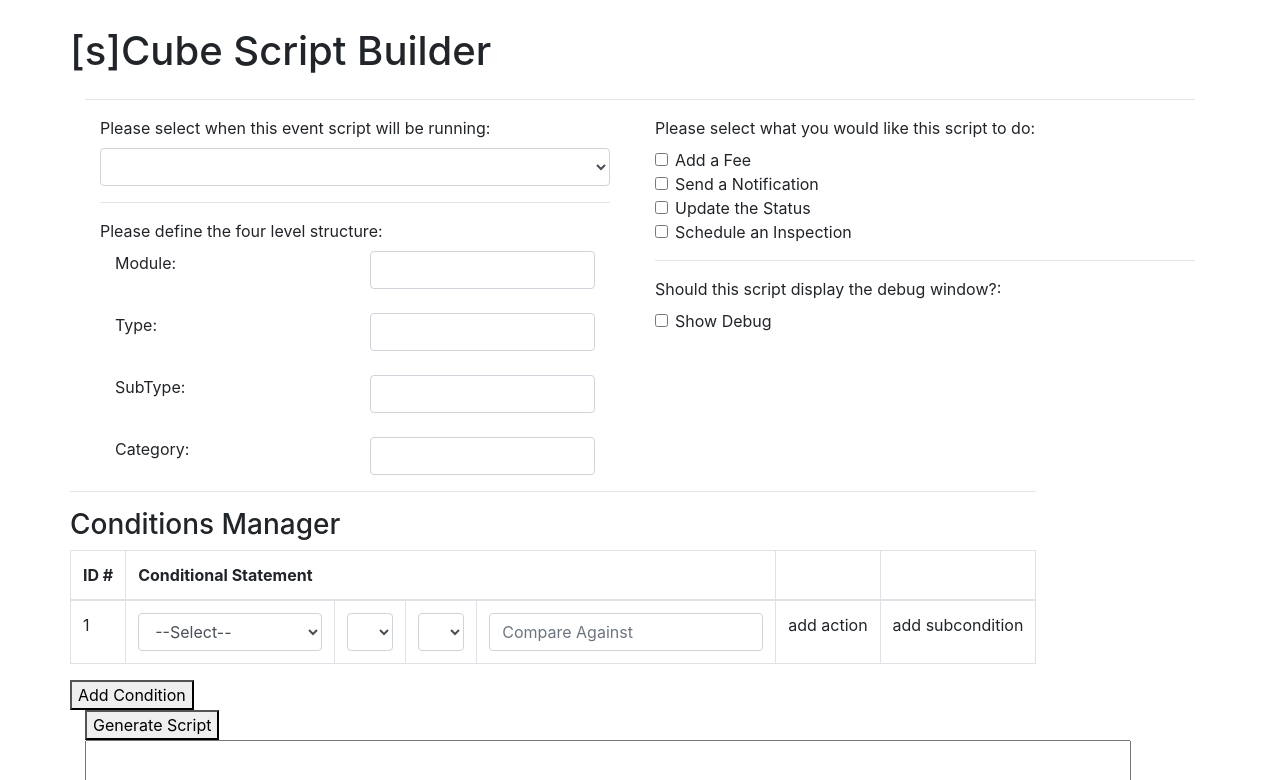
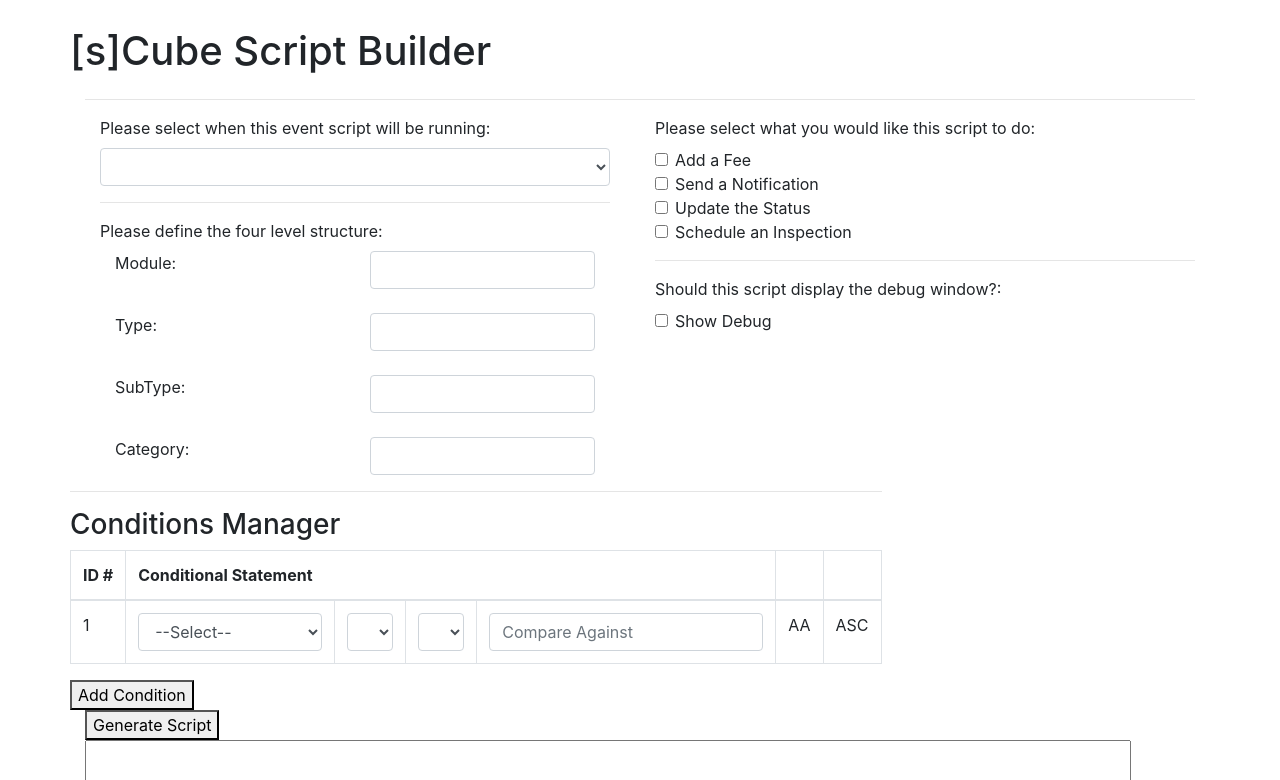
Before and after one commit to ItsAMeNick/sCube-Script-Builder, a React (Create React App) app: page / in a window 1280 px wide. Shown: the top 780 px of the page. Built offline with nearby package versions, Linux system fonts and the light colour scheme.

Commit message:
[NZ] Added reducer for conditions builder

```diff
--- a/src/components/CONDIT_Item.js
+++ b/src/components/CONDIT_Item.js
@@ -114,10 +114,10 @@ class CONDIT_Item extends Component {
                 <Form.Control id={"comparison_y-"+this.props.id} type="text" placeholder="Compare Against" onChange={this.handleChange}/>
             </td>
             <td>
-                add action
+                AA
             </td>
             <td>
-                add subcondition
+                ASC
             </td>
         </tr>
         );
--- a/src/modules/reducer.js
+++ b/src/modules/reducer.js
@@ -96,10 +96,15 @@ const sCubeReducer = (state = initialState, action) => {
     }
     case "add_condit_flat": {
         let newState = _.cloneDeep(state);
-        let k = Object.keys(state.conditions);
-        newState.conditions["2"] =
+        let ids = Object.keys(state.conditions).map(c => {return c.split(".")});
+        let m = 0;
+        for (let k in ids) {
+            m = Math.max(m,ids[k][0]);
+        }
+        m+=1;
+        newState.conditions[m.toString()] =
             {
-                key: "2",
+                key: m.toString(),
                 condition_type: null,
                 comparison_x: null,
                 comparison_type: null,
```
